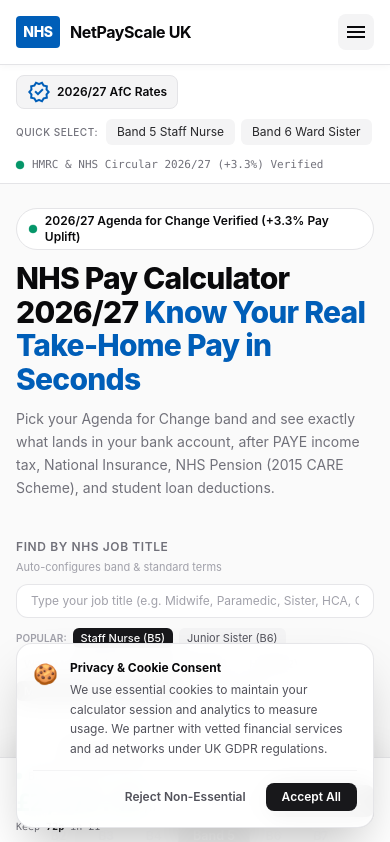
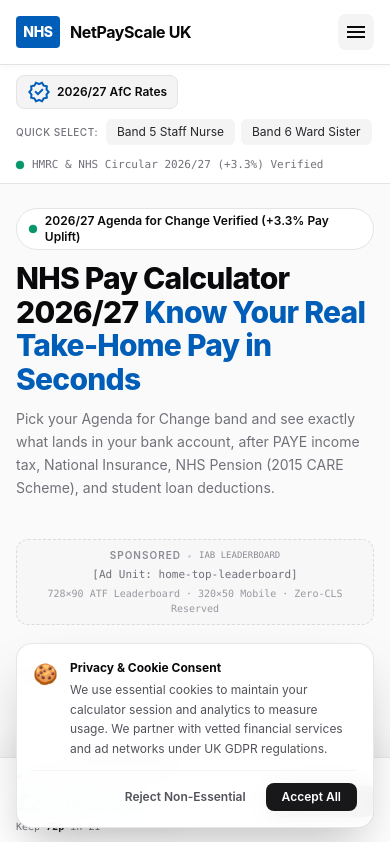
Before and after one commit to sachintharukshan-mav/netpayscale-uk, a Next.js app: page / in a window 390 px wide. Shown: the top 842 px of the page. Built offline with nearby package versions, Linux system fonts and the light colour scheme.

Commit message:
feat(monetization): reserve zero-CLS high-RPM ad placements across calculator, homepage & pSEO pages

```diff
--- a/app/calculator/[slug]/page.tsx
+++ b/app/calculator/[slug]/page.tsx
@@ -338,11 +338,22 @@
           />
         </section>
 
+        {/* Post-Calculator Transition Ad Slot */}
+        <AdPlaceholder
+          slotId="pseo-post-calculator"
+          format="in-content"
+          label="Post-Calculator Transition · Native / 728×90 Display"
+        />
+
         {/* Financial Planning Guides */}
         <AffiliateCards />
 
-        {/* Mid-Content Ad Slot */}
-        <AdPlaceholder slotId="pseo-mid-banner" format="leaderboard" />
+        {/* Pre-FAQ Ad Slot */}
+        <AdPlaceholder
+          slotId="pseo-mid-banner"
+          format="leaderboard"
+          label="Pre-FAQ High-Intent Search Slot · 728×90"
+        />
 
         {/* FAQs */}
         <FAQSection />
--- a/app/page.tsx
+++ b/app/page.tsx
@@ -9,6 +9,7 @@
 import BandsOverview from "@/components/BandsOverview";
 import HcasGuide from "@/components/HcasGuide";
 import AffiliateCards from "@/components/AffiliateCards";
+import AdPlaceholder from "@/components/AdPlaceholder";
 import FAQSection from "@/components/FAQSection";
 import PseoDirectory from "@/components/PseoDirectory";
 import { getAllPseoEntries } from "@/lib/pseo-matrix";
@@ -54,10 +55,24 @@
           </p>
         </section>
 
-        {/* 3. CORE INTERACTIVE CALCULATOR FOLD */}
+        {/* AD SLOT 1: Above-the-Fold Top Leaderboard (High First-Impression Viewability) */}
+        <AdPlaceholder
+          slotId="home-top-leaderboard"
+          format="leaderboard"
+          label="728×90 ATF Leaderboard · 320×50 Mobile"
+        />
+
+        {/* 3. CORE INTERACTIVE CALCULATOR FOLD (Includes Sticky Right-Rail 300×250 Companion) */}
         <section id="calculator" className="scroll-mt-20">
           <Calculator />
         </section>
+
+        {/* AD SLOT 3: Post-Calculator Decision Transition Unit (Highest CTR Zone) */}
+        <AdPlaceholder
+          slotId="home-post-calculator"
+          format="in-content"
+          label="Post-Calculator Transition · Native / 728×90 Display"
+        />
 
         {/* 4. SIDE-BY-SIDE PROMOTION & STEP COMPARATOR (Directly Embedded matching Stitch Screen 2) */}
         <section id="comparator-section" className="scroll-mt-20 pt-8 sm:pt-10 border-t border-border-subtle space-y-5">
@@ -101,6 +116,13 @@
           <EsrPayslipView result={defaultEsrResult} />
         </section>
 
+        {/* AD SLOT 4: Post-Payslip Mid-Content Unit */}
+        <AdPlaceholder
+          slotId="home-post-payslip"
+          format="leaderboard"
+          label="Mid-Content Payslip Verification Slot · 728×90"
+        />
+
         {/* 6. CAREER PROMOTION & STEP-UP METRICS */}
         <BandStepUpMetrics />
 
@@ -126,6 +148,13 @@
         {/* 12. PROGRAMMATIC SEO REGIONAL GUIDES DIRECTORY */}
         <PseoDirectory entries={pseoEntries} />
 
+        {/* AD SLOT 5: Pre-FAQ Organic Search Anchor Slot */}
+        <AdPlaceholder
+          slotId="home-pre-faq"
+          format="in-content"
+          label="Pre-FAQ High-Intent Search Slot · 728×90 / Multiplex"
+        />
+
         {/* 13. FREQUENTLY ASKED QUESTIONS */}
         <section id="faq" className="scroll-mt-20">
           <FAQSection />
--- a/components/AdPlaceholder.tsx
+++ b/components/AdPlaceholder.tsx
@@ -1,37 +1,81 @@
 import React from "react";
+
+export type AdFormat = "leaderboard" | "rectangle" | "in-content" | "sidebar";
 
 interface AdPlaceholderProps {
   slotId: string;
-  format: "leaderboard" | "rectangle" | "sidebar";
+  format: AdFormat;
+  label?: string;
   className?: string;
 }
+
+const FORMAT_METADATA: Record<
+  AdFormat,
+  {
+    containerClass: string;
+    dimensionsLabel: string;
+    iabName: string;
+  }
+> = {
+  leaderboard: {
+    containerClass: "min-h-[64px] sm:min-h-[90px] w-full max-w-[728px]",
+    dimensionsLabel: "728×90 Desktop · 320×50 Mobile",
+    iabName: "IAB Leaderboard",
+  },
+  rectangle: {
+    containerClass: "min-h-[250px] w-full max-w-[336px]",
+    dimensionsLabel: "300×250 MPU · Sticky Viewable",
+    iabName: "IAB Medium Rectangle",
+  },
+  "in-content": {
+    containerClass: "min-h-[100px] sm:min-h-[120px] w-full max-w-[728px]",
+    dimensionsLabel: "728×90 / Native Multiplex",
+    iabName: "IAB In-Content Display",
+  },
+  sidebar: {
+    containerClass: "min-h-[600px] w-full max-w-[300px]",
+    dimensionsLabel: "300×600 Half Page",
+    iabName: "IAB Half Page",
+  },
+};
 
 export default function AdPlaceholder({
   slotId,
   format,
+  label,
   className = "",
 }: AdPlaceholderProps) {
-  // Format heights to prevent CLS
-  const formatStyles = {
-    leaderboard: "min-h-[90px] sm:min-h-[90px] w-full max-w-[728px]",
-    rectangle: "min-h-[250px] w-full max-w-[336px]",
-    sidebar: "min-h-[600px] w-full max-w-[300px]",
-  };
+  const meta = FORMAT_METADATA[format];
 
   return (
-    <div
+    <aside
       id={`ad-slot-${slotId}`}
-      className={`mx-auto flex flex-col items-center justify-center rounded-xl border border-dashed border-slate-200 bg-slate-50/60 p-2 text-center dark:border-slate-800 dark:bg-slate-900/40 ${formatStyles[format]} ${className}`}
-      aria-label="Advertisement"
+      data-ad-slot={slotId}
+      data-ad-format={format}
+      data-ad-status="reserved-cls-safe"
+      aria-label="Sponsored Advertisement"
+      className={`print:hidden w-full flex flex-col items-center justify-center ${className}`}
     >
-      <span className="text-[10px] font-semibold uppercase tracking-wider text-slate-400">
-        Advertisement
-      </span>
-      <div className="flex items-center justify-center py-2 text-xs text-slate-400">
-        <span className="font-mono text-[11px]">
-          [Raptive / Mediavine Slot: {slotId}]
-        </span>
+      <div
+        className={`mx-auto flex flex-col items-center justify-center rounded-xl border border-dashed border-border-strong/80 bg-surface-muted/45 px-3 py-2 text-center transition-colors ${meta.containerClass}`}
+      >
+        <div className="flex items-center gap-1.5 text-[10px] font-semibold uppercase tracking-widest text-text-muted/80">
+          <span>Sponsored</span>
+          <span className="text-border-strong">•</span>
+          <span className="font-mono text-[9px] font-medium tracking-normal">
+            {meta.iabName}
+          </span>
+        </div>
+
+        <div className="mt-1 flex flex-col items-center justify-center gap-0.5">
+          <span className="font-mono text-[11px] font-medium text-text-muted">
+            [Ad Unit: {slotId}]
+          </span>
+          <span className="font-mono text-[10px] text-text-muted/70">
+            {label ?? meta.dimensionsLabel} · Zero-CLS Reserved
+          </span>
+        </div>
       </div>
-    </div>
+    </aside>
   );
 }
--- a/components/Calculator.tsx
+++ b/components/Calculator.tsx
@@ -6,6 +6,7 @@
 import { formatCurrency, formatHourlyRate } from "@/lib/formatters";
 import RoleQuickFinder from "./RoleQuickFinder";
 import MobileNetPayDock from "./MobileNetPayDock";
+import AdPlaceholder from "./AdPlaceholder";
 
 interface CalculatorProps {
   initialBand?: string;
@@ -734,6 +735,13 @@
               Statutory model synchronised with 2026/27 NHS Pension Tier Threshold updates &amp; Autumn Statement NIC rates.
             </p>
           </div>
+
+          {/* High-Viewability Sticky Right-Rail Companion Ad Slot (300x250 MPU) */}
+          <AdPlaceholder
+            slotId="calculator-sticky-rail"
+            format="rectangle"
+            label="300×250 Sticky Right-Rail Companion"
+          />
         </div>
       </div>
 
```
